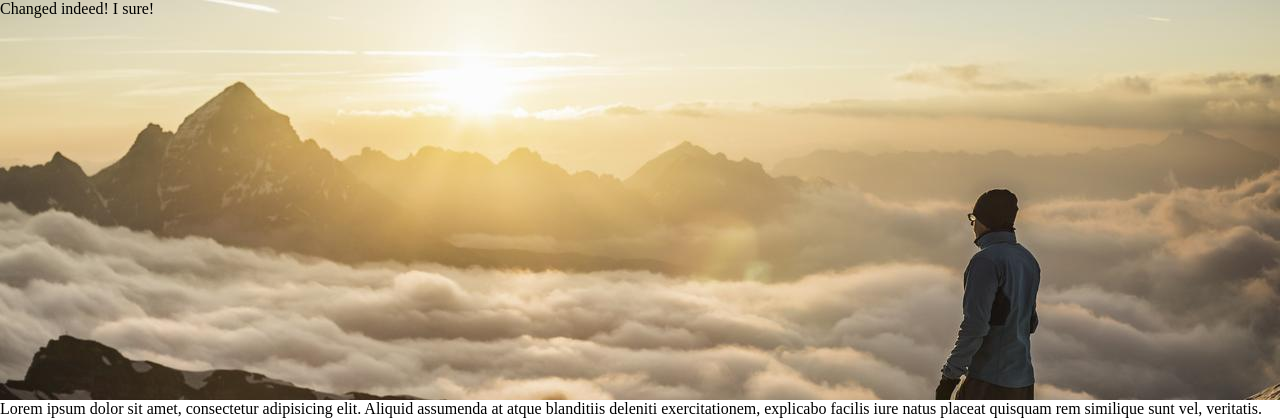
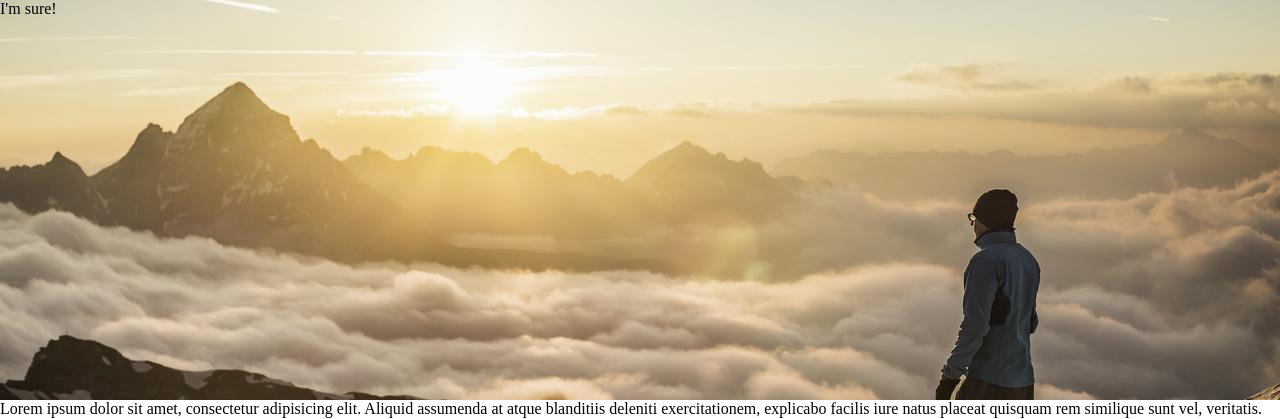
Before and after one commit to Kosareva/fixed-bg-IE, a plain HTML site: page index.html in a window 1280 px wide. Shown: the top 419 px of the page. Drawn offline with nearby package versions, Linux system fonts and the light colour scheme.

```diff
--- a/index.html
+++ b/index.html
@@ -7,7 +7,8 @@
 </head>
 
 <body>
-<section class="first">Changed indeed! I sure!</section>
+<section class="first">I'm sure!</section>
+
 <section>
     <div>Lorem ipsum dolor sit amet, consectetur adipisicing elit. Aliquid assumenda at atque blanditiis deleniti
         exercitationem, explicabo facilis iure natus placeat quisquam rem similique sunt vel, veritatis. Ab amet
@@ -101,7 +102,7 @@
 <script src="https://ajax.googleapis.com/ajax/libs/jquery/3.2.1/jquery.min.js"></script>
 <script>
 
-    if(navigator.userAgent.match(/Trident\/7\./)) { // if IE
+    if (navigator.userAgent.match(/Trident\/7\./)) { // if IE
         $('body').on("mousewheel", function () {
             // remove default behavior
             event.preventDefault();
```
